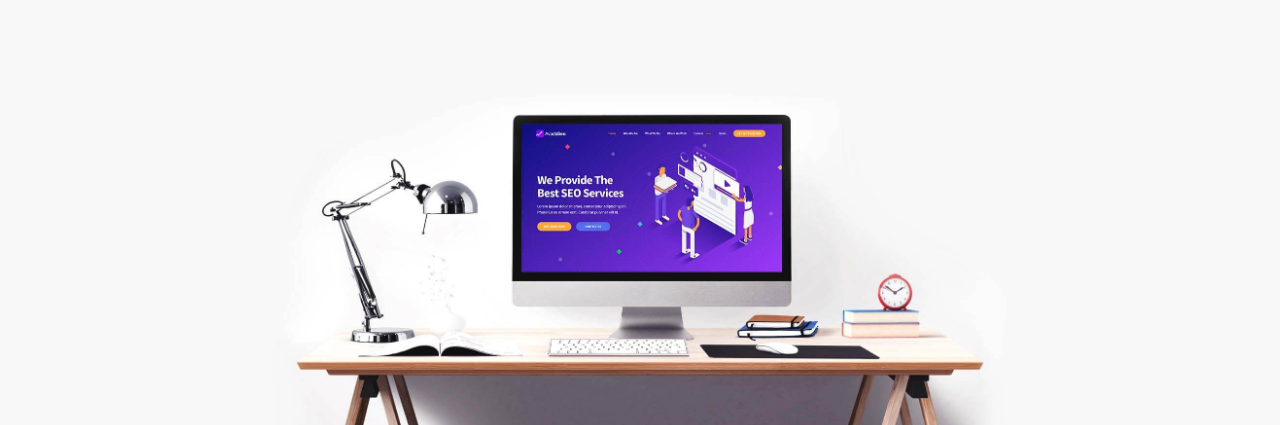
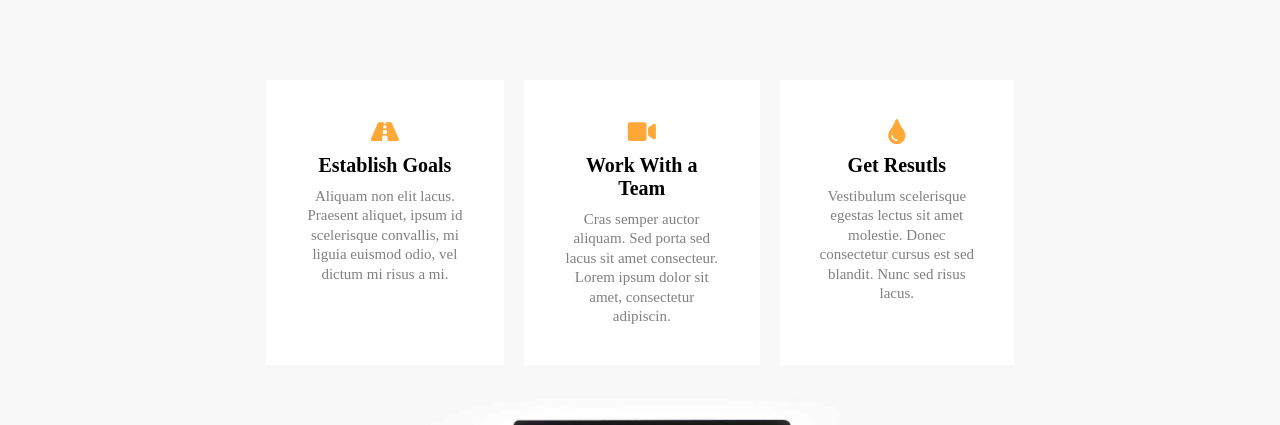
Before and after one commit to GianniPio/proj-html-vuejs, a Vue app: page / in a window 1280 px wide. Shown: the part 758-1183 px from the top of the page. Built offline with nearby package versions, Linux system fonts and the light colour scheme.

Commit message:
correction section

```diff
--- a/public/index.html
+++ b/public/index.html
@@ -4,13 +4,11 @@
     <meta charset="utf-8">
     <meta http-equiv="X-UA-Compatible" content="IE=edge">
     <meta name="viewport" content="width=device-width,initial-scale=1.0">
-    <link rel="icon" href="<%= BASE_URL %>favicon.ico">
-    <title><%= htmlWebpackPlugin.options.title %></title>
+    <link rel="stylesheet" href="https://cdnjs.cloudflare.com/ajax/libs/font-awesome/5.15.4/css/all.min.css" integrity="sha512-1ycn6IcaQQ40/MKBW2W4Rhis/DbILU74C1vSrLJxCq57o941Ym01SwNsOMqvEBFlcgUa6xLiPY/NS5R+E6ztJQ==" crossorigin="anonymous" referrerpolicy="no-referrer" />
+    <link rel="icon" href="../../src/assets/images/logo_seo_1x.png">
+    <title>SEO</title>
   </head>
   <body>
-    <noscript>
-      <strong>We're sorry but <%= htmlWebpackPlugin.options.title %> doesn't work properly without JavaScript enabled. Please enable it to continue.</strong>
-    </noscript>
     <div id="app"></div>
     <!-- built files will be auto injected -->
   </body>
--- a/src/components/ChiSiamo.vue
+++ b/src/components/ChiSiamo.vue
@@ -12,7 +12,9 @@
                 </p>
             </div>
 
-            <div class="centro"></div>
+            <div class="centro">
+                <ChiSiamoElem v-for="box, i in boxs" :key="i" :element="box"/>
+            </div>
 
         <img src="../../src/assets/images/agency-seo-desk-front.jpg" alt="foto desktop">
 
@@ -21,8 +23,35 @@
 </template>
 
 <script>
+
+import ChiSiamoElem from "@/components/ChiSiamoElem.vue"
+
 export default {
   name: 'ChiSiamo',
+  components: {
+      ChiSiamoElem
+  },
+  data() {
+      return {
+          boxs : [
+              {
+                  icon: "fas fa-road",
+                  title: "Establish Goals",
+                  text: "Aliquam non elit lacus. Praesent aliquet, ipsum id scelerisque convallis, mi liguia euismod odio, vel dictum mi risus a mi."
+              },
+              {
+                  icon: "fas fa-video",
+                  title: "Work With a Team",
+                  text: "Cras semper auctor aliquam. Sed porta sed lacus sit amet consecteur. Lorem ipsum dolor sit amet, consectetur adipiscin."
+              },
+              {
+                  icon: "fas fa-tint",
+                  title: "Get Resutls",
+                  text: "Vestibulum scelerisque egestas lectus sit amet molestie. Donec consectetur cursus est sed blandit. Nunc sed risus lacus."
+              }
+          ]
+      }
+  }
 }
 </script>
 
@@ -30,6 +59,7 @@ export default {
 
 #chi_siamo {
     background-color: #f8f8f8;
+    height: auto;
 
     #container {
         width: 60%;
@@ -52,6 +82,10 @@ export default {
             }
         }
 
+        .centro {
+            display: flex;
+        }
+
         img {
             width: 100%;
         }
--- /dev/null
+++ b/src/components/ChiSiamoElem.vue
@@ -0,0 +1,45 @@
+<template>
+    <div class="box">
+        <i :class="element.icon"></i>
+        <h6>{{element.title}}</h6>
+        <p>{{element.text}}</p>
+    </div>
+</template>
+
+<script>
+export default {
+  name: 'ChiSiamoElem',
+  props: {
+      element: Object,
+  }
+}
+</script>
+
+<style scoped lang="scss">
+.box {
+
+    background-color: white;
+    margin: 10px;
+    text-align: center;
+    padding: 5%;
+
+    i {
+        color: #ffa837;
+        font-size: 25px;
+        padding-bottom: 10px;
+        display: block;
+    }
+
+    h6 {
+        font-weight: bold;
+        font-size: 20px;
+        padding-bottom: 10px;
+    }
+
+    p {
+        line-height: 130%;
+        font-size: 15px;
+        color: grey;
+    }
+}
+</style>
```
